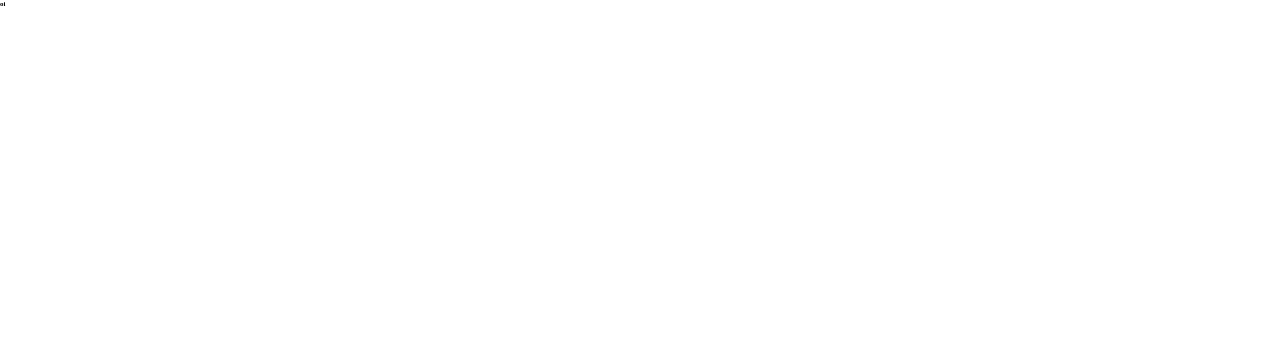
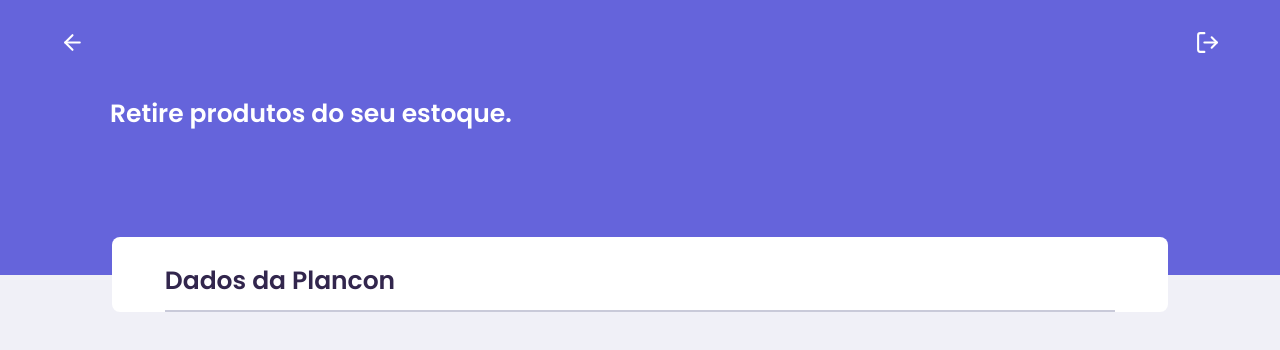
Before and after one commit to Joaopedromata/plancon-frontend, a React (Create React App) app: page /estoque/saida in a window 1280 px wide. Shown: the top 350 px of the page. Built offline with nearby package versions, Linux system fonts and the light colour scheme; a web font is replaced by a local one.

Commit message:
init output page

```diff
--- a/src/pages/InOrOut/index.js
+++ b/src/pages/InOrOut/index.js
@@ -33,7 +33,7 @@
                     <Button onClick={() => history.push('/estoque/entrada', location.state)}>
                         <span>Inserir</span>
                     </Button>
-                    <Button>
+                    <Button onClick={() => history.push('/estoque/saida')}>
                         <span>Retirar</span>
                     </Button>
                     <Button>
--- a/src/pages/Output/index.js
+++ b/src/pages/Output/index.js
@@ -1,15 +1,22 @@
 import React from 'react'
+import {
+    Container,
+    Wrapper,
+    WrapperForms,
+    Title
+} from './styles'
+
+import Header from '../../components/Header'
 
 const Output = () => {
     return (
-        <h1>oi</h1>
-        // <Container>
-        //     <Header title="Insira novos produtos ao seu estoque." back="/estoque" infosBack={location.state}/>
-        //     <Wrapper>
-        //         <WrapperForms>
-        //             <Title>Dados da RM</Title>
-        //             <hr />
-        //             <FormGroup onSubmit={handleFormRMSubmit}>
+        <Container>
+           <Header title="Retire produtos do seu estoque." back="/estoque"/>
+             <Wrapper>
+                 <WrapperForms>
+                     <Title>Dados da Plancon</Title>
+                     <hr />
+     {/*   //             <FormGroup onSubmit={handleFormRMSubmit}>
         //                 <InputFormGroupRM>
         //                     <Label>RM</Label>
         //                     <InputForm
@@ -31,9 +38,9 @@
         //                     />
         //                 </InputFormGroupRM>
         //                 <SubmitButton><IconPlus /></SubmitButton>
-        //             </FormGroup>
-        //         </WrapperForms>
-        //         <WrapperForms>
+        //             </FormGroup> */}
+                </WrapperForms>
+        {/* //         <WrapperForms>
         //             <Title>Dados do Produto</Title>
         //             <hr />
         //             <FormGroup onSubmit={e => handleFormProductSubmit(e)}>
@@ -107,9 +114,9 @@
         //                 </>
         //             ))}
         //         </Table>
-        //         <ButtonSave onClick={() => insertProdutsOnDatabase()}>Salvar</ButtonSave>
-        //     </Wrapper>
-        // </Container>
+        //         <ButtonSave onClick={() => insertProdutsOnDatabase()}>Salvar</ButtonSave> */}
+             </Wrapper>
+         </Container>
     )
 }
 
--- a/src/pages/Output/styles.js
+++ b/src/pages/Output/styles.js
@@ -0,0 +1,47 @@
+import styled from 'styled-components'
+
+
+export const Container = styled.div`
+    min-height: 100vh;
+    width: 100%;
+
+    display: flex;
+    flex-direction: column;
+    align-items: center;
+    background-color: var(--color-secondary);
+`
+
+export const Wrapper = styled.div`
+    width: 1056px;
+    margin-top: -3%;
+    margin-bottom: 100px;
+    background-color: var(--color-white);
+    border-radius: 8px;
+
+    display: flex;
+    flex-direction: column;
+    align-items: center;
+    justify-content: space-between;
+
+    position: relative;
+`
+
+export const WrapperForms = styled.div`
+    width: 90%;
+    display: flex;
+    flex-direction: column;
+
+    hr {
+        border: 0.5px solid var(--color-input-placeholder);
+        background-color: var(--color-input-placeholder);
+    }
+`
+
+export const Title = styled.div`
+    margin-top: 25px;
+    margin-bottom: 10px;
+    font-family: 'Poppins';
+    font-weight: 600;
+    font-size: 25px;
+    color: var(--color-font-dark-black);
+`
```
